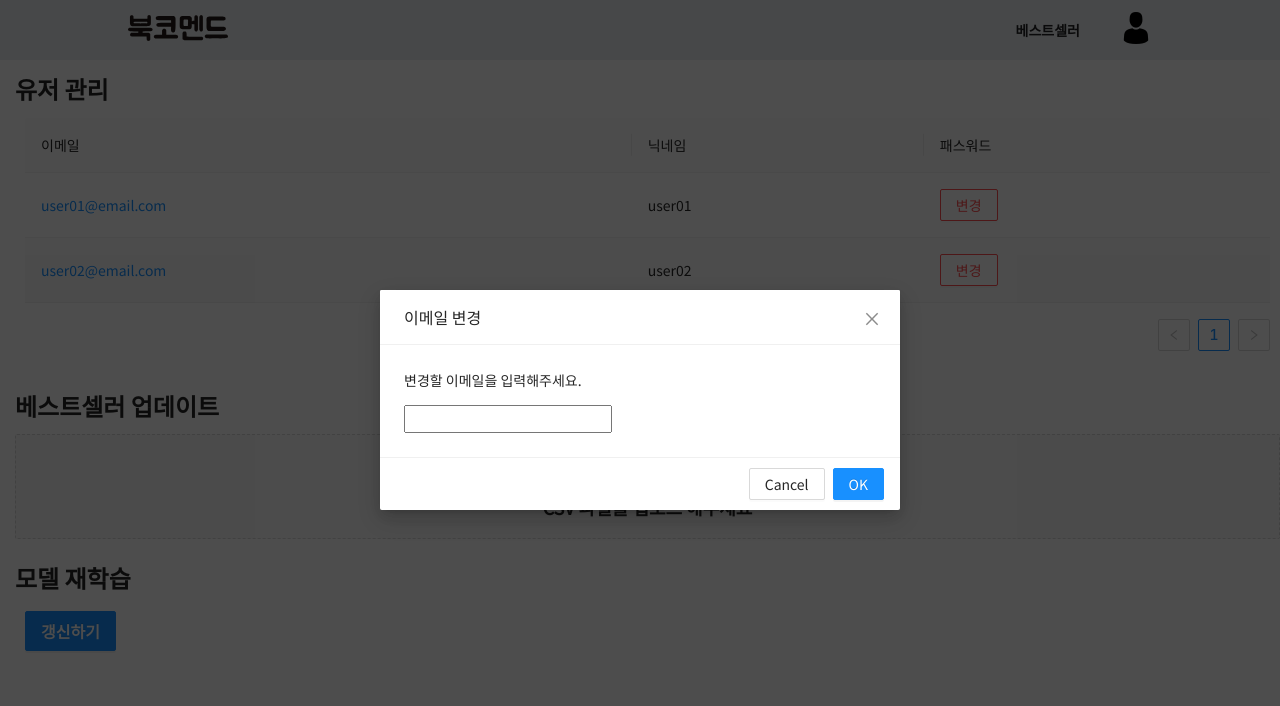
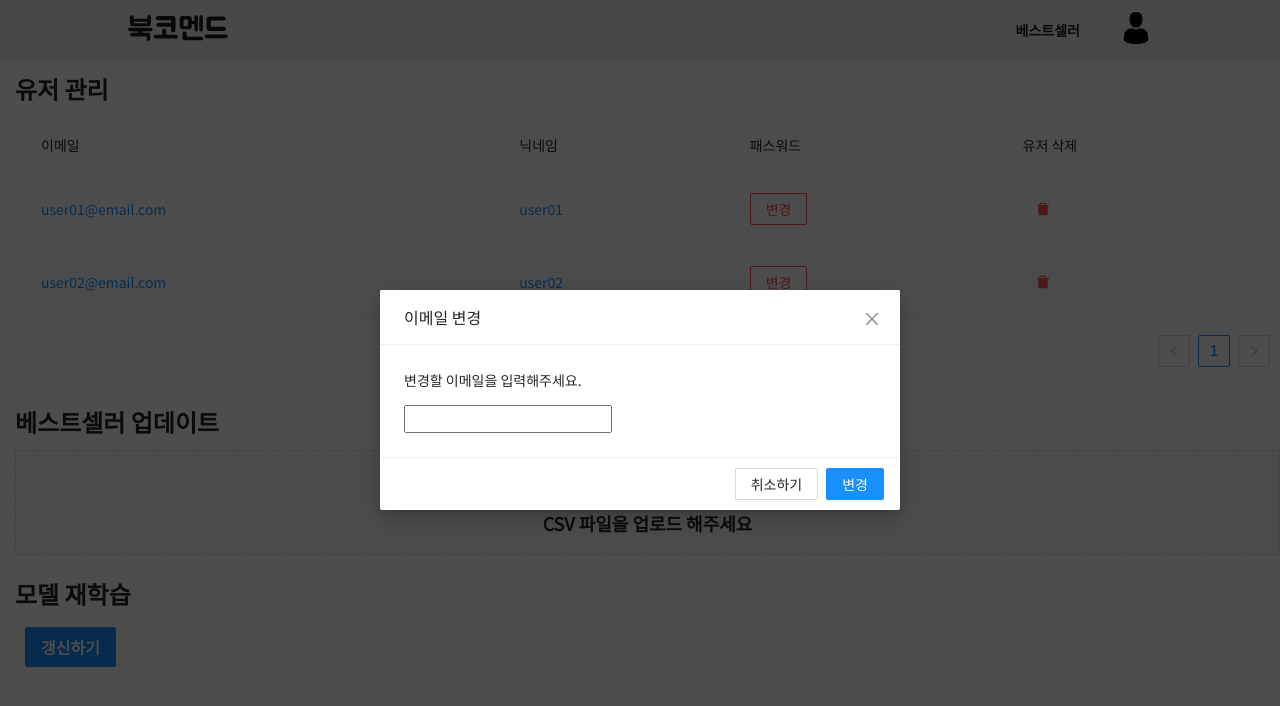
Before and after one commit to JibJiby/capstone-front, a Next.js app: page /admin in a window 1280 px wide. Both pictures are taken after a click on the link "user01@email.com". Shown: the top 706 px of the page. Built offline with nearby package versions, Linux system fonts and the light colour scheme; what emotion-normalize would draw is missing.

Commit message:
style: 유저 삭제 wrapper 스타일 컴포넌트 추가

```diff
--- a/src/pages/admin.tsx
+++ b/src/pages/admin.tsx
@@ -1,14 +1,32 @@
 import AppLayout from '@components/AppLayout'
 import { Button, Modal, Table, Upload } from 'antd'
-import { InboxOutlined } from '@ant-design/icons'
+import { DeleteFilled, InboxOutlined } from '@ant-design/icons'
 import { useState } from 'react'
 
 // 느려지게 하는 주범
 import 'antd/dist/antd.css'
 import useModal from '@hooks/useModal'
 import useInput from '@hooks/useInput'
+import styled from '@emotion/styled'
 
 const { Dragger } = Upload
+
+const DeleteIconWrapper = styled.div`
+    display: inline-flex;
+    width: 40px;
+    height: 40px;
+
+    justify-content: center;
+    align-items: center;
+
+    cursor: pointer;
+    border-radius: 50%;
+    transition: all 0.4s;
+
+    &:hover {
+        background-color: rgba(0, 0, 0, 0.1);
+    }
+`
 
 const Admin = () => {
     const [isLearningModalVisible, , showLearningModal, handleLearningModalOk, handleLearningModalCancel] = useModal()
@@ -20,15 +38,32 @@ const Admin = () => {
         handleEmailEditingModalCancel,
     ] = useModal()
     const [
+        isNicknameEditingModalVisible,
+        ,
+        showNicknameEditingModal,
+        handleNicknameEditingModalOk,
+        handleNicknameEditingModalCancel,
+    ] = useModal()
+    const [
         isPasswordEditingModalVisible,
         ,
         showPasswordEditingModal,
         handlePasswordEditingModalOk,
         handlePasswordEditingModalCancel,
     ] = useModal()
+    const [
+        isUserDeletingModalVisible,
+        ,
+        showUserDeletingModal,
+        handleUserDeletingModalOk,
+        handleUserDeletingModalCancel,
+    ] = useModal()
 
     const [emailInput, onChangeEmailInput] = useInput('')
+    const [nicknameInput, onChangeNicknameInput] = useInput('')
     const [passwordInput, onChangePasswordInput] = useInput('')
+
+    // TODO: 각각 (email, nickname, password) 수정시 요청 로직과 state 비우는 콜백함수 생성하기
 
     return (
         <AppLayout>
@@ -62,9 +97,11 @@ const Admin = () => {
                                             onOk={handleEmailEditingModalOk}
                                             onCancel={handleEmailEditingModalCancel}
                                             centered
+                                            okText="변경"
+                                            cancelText="취소하기"
                                         >
                                             <p>변경할 이메일을 입력해주세요.</p>
-                                            <input value={emailInput} onChange={onChangeEmailInput}/>
+                                            <input value={emailInput} onChange={onChangeEmailInput} />
                                         </Modal>
                                     </>
                                 ),
@@ -73,6 +110,23 @@ const Admin = () => {
                                 title: '닉네임',
                                 dataIndex: 'nickname',
                                 key: 'nickname',
+                                render: (text) => (
+                                    <>
+                                        <a onClick={showNicknameEditingModal}>{text}</a>
+                                        <Modal
+                                            title="닉네임 변경"
+                                            visible={isNicknameEditingModalVisible}
+                                            onOk={handleNicknameEditingModalOk}
+                                            onCancel={handleNicknameEditingModalCancel}
+                                            centered
+                                            okText="변경"
+                                            cancelText="취소하기"
+                                        >
+                                            <p>변경할 닉네임을 입력해주세요.</p>
+                                            <input value={nicknameInput} onChange={onChangeNicknameInput} />
+                                        </Modal>
+                                    </>
+                                ),
                             },
                             {
                                 title: '패스워드',
@@ -91,7 +145,35 @@ const Admin = () => {
                                             <p style={{ fontWeight: 'bold', fontSize: '16px' }}>
                                                 유저의 비밀번호를 수정하시겠습니까?
                                             </p>
-                                            <input style={{ border: 'none' }} />
+                                            <input value={passwordInput} onChange={onChangePasswordInput} />
+                                        </Modal>
+                                    </>
+                                ),
+                            },
+                            {
+                                title: '유저 삭제',
+                                render: (text) => (
+                                    <>
+                                        <DeleteIconWrapper onClick={showUserDeletingModal}>
+                                            <DeleteFilled style={{ color: '#fa5252' }} />
+                                        </DeleteIconWrapper>
+                                        <Modal
+                                            title="유저 삭제"
+                                            visible={isUserDeletingModalVisible}
+                                            onOk={handleUserDeletingModalOk}
+                                            onCancel={handleUserDeletingModalCancel}
+                                            centered
+                                            okText="삭제"
+                                            cancelText="취소하기"
+                                            okButtonProps={{
+                                                type: 'primary',
+                                                danger: true,
+                                                style: { fontWeight: 'bold' }, // 이렇게 적용할 수 있음.
+                                            }}
+                                        >
+                                            <p style={{ fontWeight: 'bold', fontSize: '16px' }}>
+                                                정말로 유저를 삭제하시겠습니까?
+                                            </p>
                                         </Modal>
                                     </>
                                 ),
@@ -103,7 +185,7 @@ const Admin = () => {
             <div style={{ marginBottom: '20px', marginLeft: '15px' }}>
                 <div style={{ fontSize: '24px', fontWeight: 'bold' }}>베스트셀러 업데이트</div>
                 <div style={{ margin: '10px auto' }}>
-                    <Dragger>
+                    <Dragger accept=".csv">
                         <InboxOutlined style={{ fontSize: '300%' }} />
                         <div style={{ fontSize: '18px', fontWeight: 'bold' }}>CSV 파일을 업로드 해주세요</div>
                     </Dragger>
@@ -121,6 +203,8 @@ const Admin = () => {
                         onOk={handleLearningModalOk}
                         onCancel={handleLearningModalCancel}
                         centered
+                        okText="재학습"
+                        cancelText="취소하기"
                     >
                         <p style={{ fontWeight: 'bold', fontSize: '16px' }}>지금 모델을 재학습 시키시겠습니까?</p>
                     </Modal>
```
